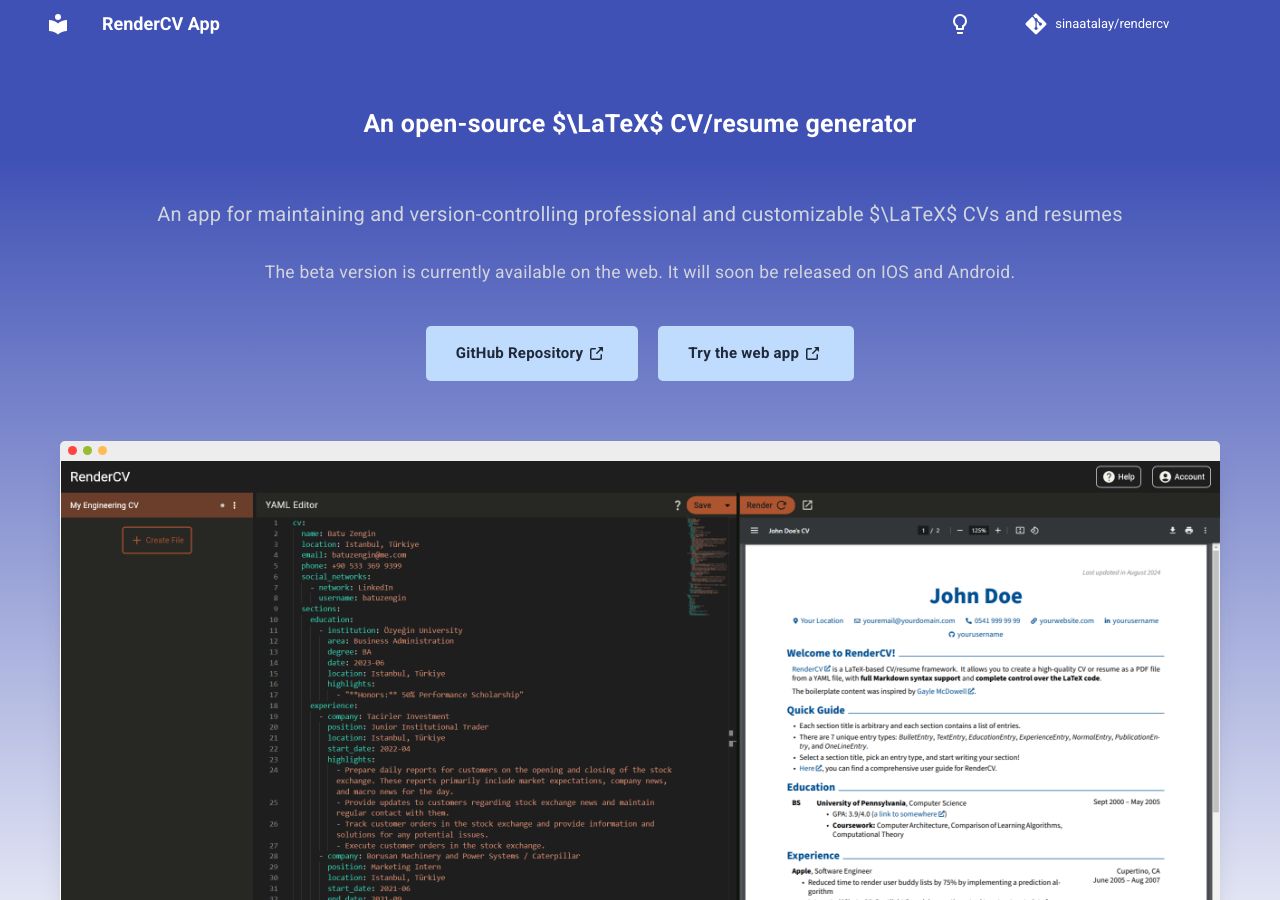
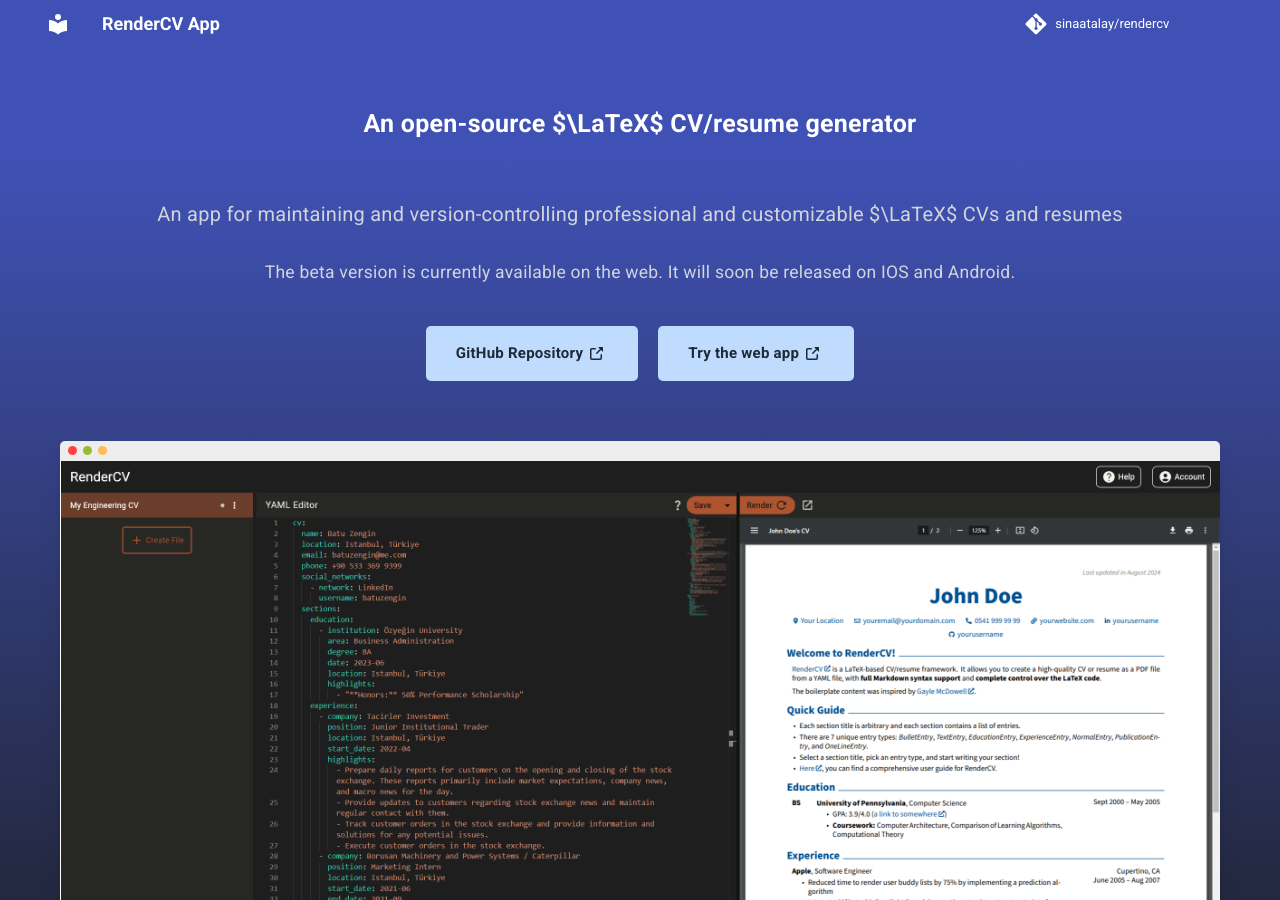
Before and after one commit to sinaatalay/rendercv.com, an MkDocs documentation site: the page built from src/index.md, in a window 1280 px wide and 900 px high. Built offline with MkDocs 1.6.1 and Material for MkDocs 9.7.7, drawn with Linux system fonts in a browser that asks for light colours; nearby versions of some CDN libraries; library files that are not in the unit come from our copies; comment, search, counter and statistics services are not loaded.

Commit message:
only use dark theme

```diff
--- a/mkdocs.yaml
+++ b/mkdocs.yaml
@@ -12,20 +12,12 @@
   locale: en
   custom_dir: src/assets/overrides
   palette:
-    - media: "(prefers-color-scheme: light)"
-      scheme: default
-      primary: indigo
-      accent: indigo
-      toggle:
-        icon: material/lightbulb-outline
-        name: "Switch to dark mode"
-    - media: "(prefers-color-scheme: dark)"
-      scheme: slate
-      primary: indigo
-      accent: indigo
-      toggle:
-        icon: material/lightbulb
-        name: "Switch to light mode"
+    scheme: slate
+    primary: indigo
+    accent: indigo
+    toggle:
+      icon: material/lightbulb
+      name: "Switch to light mode"
   features:
     - content.code.copy # the copy-to-clipboard buttons for code blocks
     - navigation.indexes # allow mother pages to have their own index pages
```
